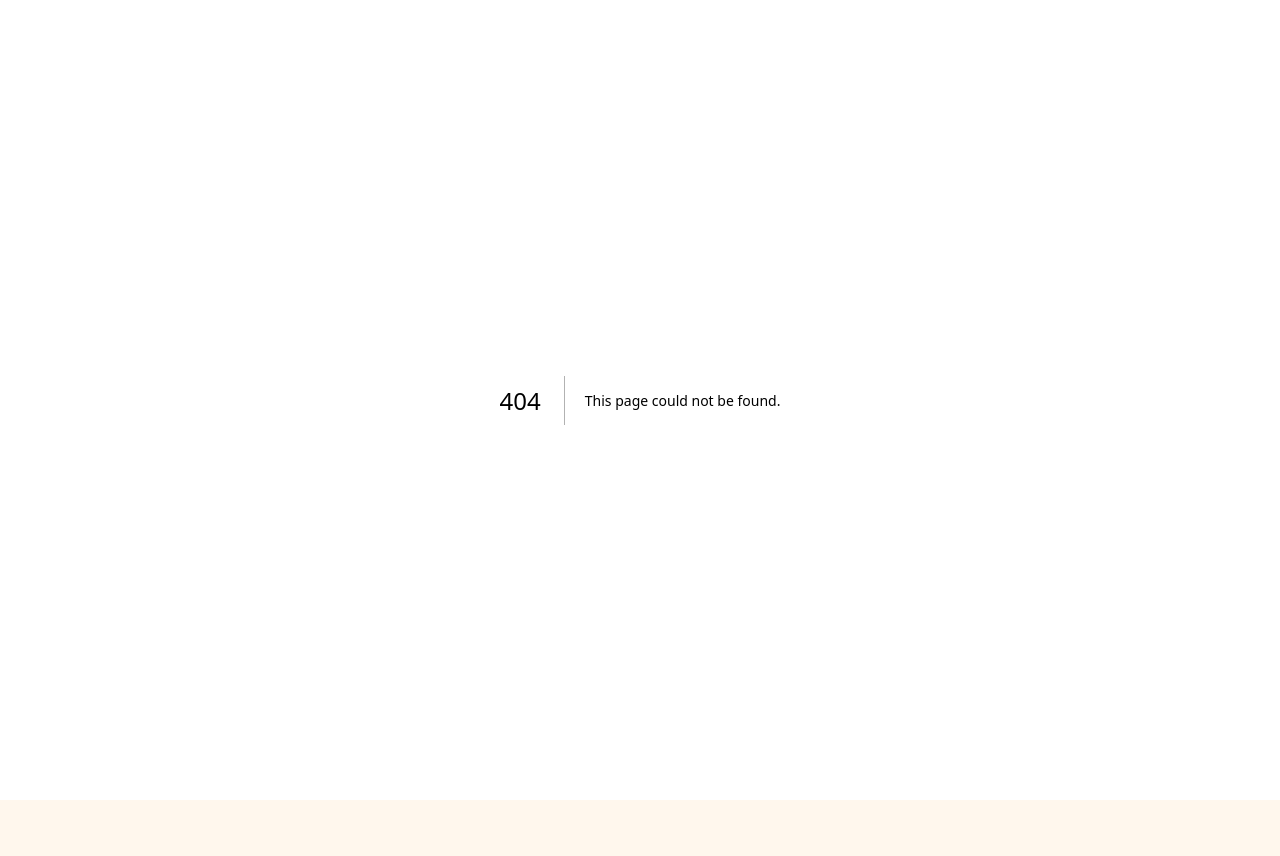
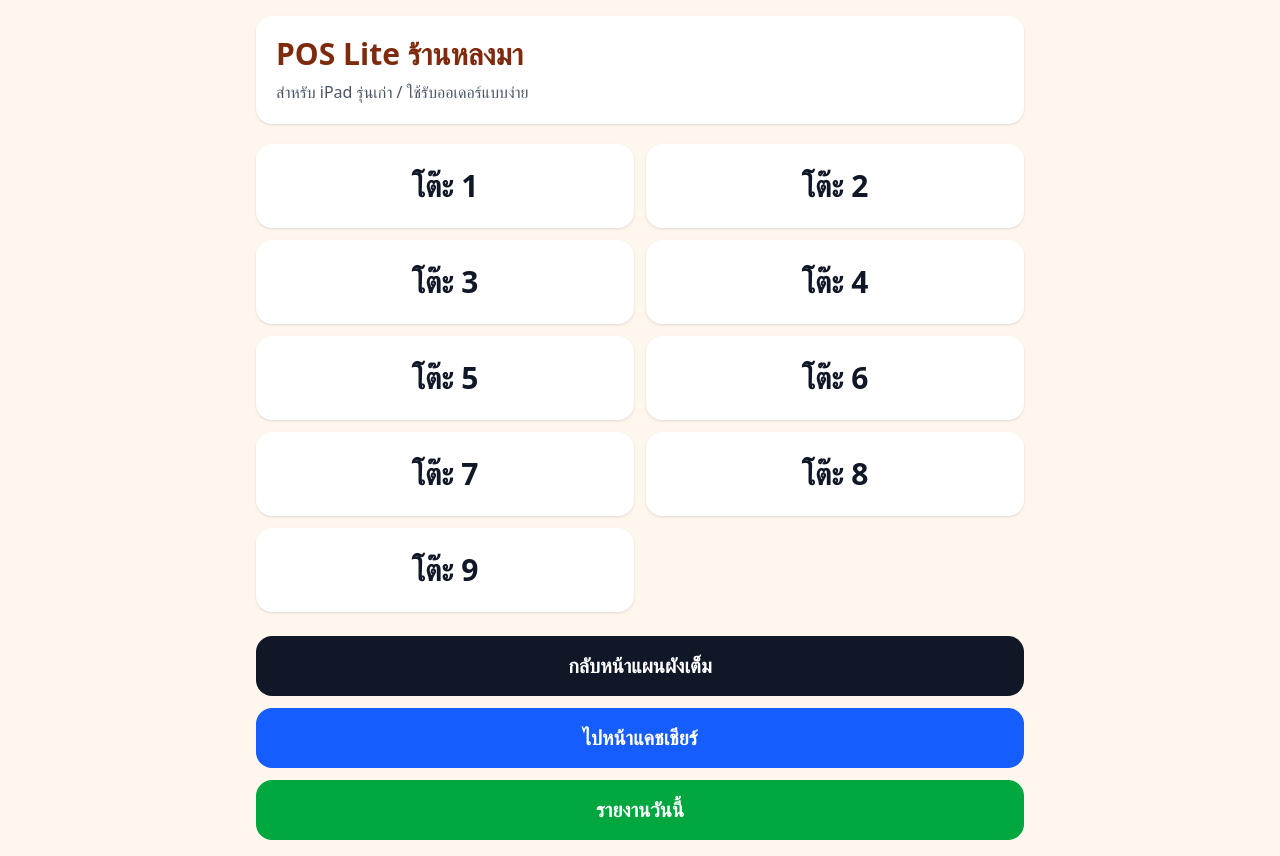
Before and after one commit to karneng888/lhongma-pos, a Next.js app: page /pos-lite in a window 1280 px wide. Before the commit this address had no page. Before the commit the page ends 800 px from the top, so only its background shows below. Built offline with nearby package versions, Linux system fonts and the light colour scheme.

Commit message:
Add POS lite page for old iPad

```diff
--- /dev/null
+++ b/app/pos-lite/page.tsx
@@ -0,0 +1,55 @@
+import Link from "next/link";
+
+const tables = ["1", "2", "3", "4", "5", "6", "7", "8", "9"];
+
+export default function PosLitePage() {
+  return (
+    <main className="min-h-screen bg-orange-50 p-4 text-gray-900">
+      <div className="mx-auto max-w-3xl">
+        <div className="rounded-2xl bg-white p-5 shadow">
+          <h1 className="text-3xl font-bold text-orange-900">
+            POS Lite ร้านหลงมา
+          </h1>
+          <p className="mt-2 text-gray-600">
+            สำหรับ iPad รุ่นเก่า / ใช้รับออเดอร์แบบง่าย
+          </p>
+        </div>
+
+        <div className="mt-5 grid grid-cols-2 gap-3">
+          {tables.map((tableNo) => (
+            <Link
+              key={tableNo}
+              href={`/cashier?table=${tableNo}`}
+              className="rounded-2xl bg-white p-6 text-center text-3xl font-bold shadow hover:bg-orange-100"
+            >
+              โต๊ะ {tableNo}
+            </Link>
+          ))}
+        </div>
+
+        <div className="mt-6 grid gap-3">
+          <Link
+            href="/pos"
+            className="rounded-2xl bg-gray-900 p-4 text-center text-xl font-bold text-white"
+          >
+            กลับหน้าแผนผังเต็ม
+          </Link>
+
+          <Link
+            href="/cashier"
+            className="rounded-2xl bg-blue-600 p-4 text-center text-xl font-bold text-white"
+          >
+            ไปหน้าแคชเชียร์
+          </Link>
+
+          <Link
+            href="/report/today"
+            className="rounded-2xl bg-green-600 p-4 text-center text-xl font-bold text-white"
+          >
+            รายงานวันนี้
+          </Link>
+        </div>
+      </div>
+    </main>
+  );
+}
--- a/print-server/print-kitchen.js
+++ b/print-server/print-kitchen.js
@@ -47,7 +47,67 @@ function getTableName(tableNo) {
 
   return `โต๊ะ ${tableNo}`;
 }
+async function sendLineMessage(text) {
+  const token = process.env.LINE_CHANNEL_ACCESS_TOKEN;
+  const groupId = process.env.LINE_GROUP_ID;
 
+  if (!token || !groupId) {
+    console.log("ยังไม่ได้ตั้งค่า LINE_CHANNEL_ACCESS_TOKEN หรือ LINE_GROUP_ID");
+    return;
+  }
+
+  const response = await fetch("https://api.line.me/v2/bot/message/push", {
+    method: "POST",
+    headers: {
+      "Content-Type": "application/json",
+      Authorization: `Bearer ${token}`,
+    },
+    body: JSON.stringify({
+      to: groupId,
+      messages: [
+        {
+          type: "text",
+          text,
+        },
+      ],
+    }),
+  });
+
+  if (!response.ok) {
+    const errorText = await response.text();
+    console.error("ส่ง LINE ไม่สำเร็จ:", errorText);
+    return;
+  }
+
+  console.log("ส่ง LINE สำเร็จ");
+}
+
+function createLineOrderMessage(orders, kitchenTitle) {
+  const firstOrder = orders[0];
+
+  let text = `🍜 ร้านหลงมา - ออเดอร์ใหม่\n`;
+  text += `${getTableName(firstOrder.table_no)}\n`;
+  text += `ครัว: ${kitchenTitle}\n\n`;
+
+  orders.forEach((order, index) => {
+    text += `${index + 1}. ${order.name} x${order.qty}\n`;
+
+    const options = formatOptions(order.options);
+    options.forEach((optionName) => {
+      text += `+ ${optionName}\n`;
+    });
+
+    if (order.note) {
+      text += `หมายเหตุ: ${order.note}\n`;
+    }
+
+    text += `\n`;
+  });
+
+  text += `รวม ${orders.length} รายการ`;
+
+  return text;
+}
 function formatOptions(options) {
   if (!options || !Array.isArray(options) || options.length === 0) {
     return [];
@@ -218,6 +278,9 @@ async function printGroup(tableNo, orders, kitchenTitle) {
     `กำลังปริ้น ${getTableName(tableNo)} | ${kitchenTitle} | จำนวน ${orders.length} รายการ`
   );
 
+  //const lineMessage = createLineOrderMessage(orders, kitchenTitle);
+  //await sendLineMessage(lineMessage);
+
   await printKitchenTicket(orders, kitchenTitle);
 
   const orderIds = orders.map((order) => order.id);
```
